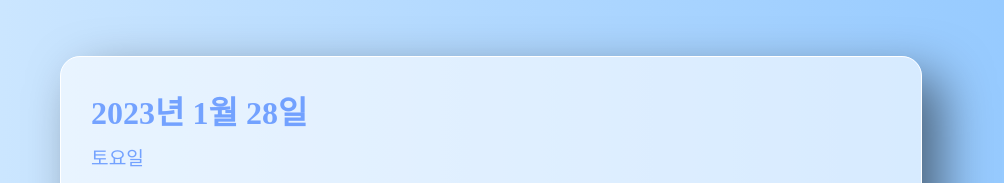
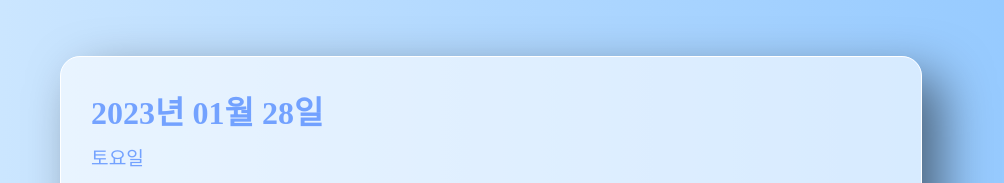
Before and after one commit to ydw1996/David_Review, a React (Create React App) app: page / in a window 1280 px wide. Shown: the top 183 px of the page, without its empty margins (149-1153 px from the left). Built offline with nearby package versions, Linux system fonts and the light colour scheme; a web font is replaced by a local one.

Commit message:
🎨feat : 달력 날짜 클릭시 텍스트 변경

```diff
--- a/package.json
+++ b/package.json
@@ -6,6 +6,7 @@
     "@testing-library/jest-dom": "^5.14.1",
     "@testing-library/react": "^13.0.0",
     "@testing-library/user-event": "^13.2.1",
+    "moment": "^2.29.4",
     "react": "^18.2.0",
     "react-calendar": "^4.0.0",
     "react-datepicker": "^4.10.0",
--- a/src/App.jsx
+++ b/src/App.jsx
@@ -1,6 +1,5 @@
 import { useState, useRef, useCallback } from "react";
 import { BsFillPlusCircleFill } from "react-icons/bs";
-import Calendar from "react-calendar";
 import "./App.css";
 import "react-calendar/dist/Calendar.css";
 import "./components/style/Calendar.css";
@@ -9,7 +8,6 @@ import TodoList from "./components/TodoList";
 import TodoPopup from "./components/TodoPopup";
 
 const App = () => {
-  const [date, setDate] = useState(new Date());
   const [selectedTodo, setSecletedTodo] = useState(null);
   const [addPopup, setAddPopup] = useState(false);
   const [todoValue, setTodoValue] = useState([
@@ -95,8 +93,7 @@ const App = () => {
 
   return (
     <div className="todoApp">
-      <TodoBoard todoValue={todoValue}>
-        <Calendar onChange={setDate} value={date} />{" "}
+      <TodoBoard todoValue={(todoValue, useState)}>
         <TodoList
           todoValue={todoValue}
           onCheckTodo={onCheckTodo}
--- a/src/components/TodoBoard.jsx
+++ b/src/components/TodoBoard.jsx
@@ -1,22 +1,21 @@
 import "./style/TodoBoard.css";
+import { useState } from "react";
+import Calendar from "react-calendar";
+import moment from "moment";
 
 const TodoBoard = ({ children }) => {
-  const today = new Date();
-
-  const dateString = today.toLocaleString("ko-KR", {
-    year: "numeric",
-    month: "long",
-    day: "numeric",
-  });
-
-  const dayName = today.toLocaleString("ko-KR", { weekday: "long" });
+  const [date, setDate] = useState(new Date());
+  const dayName = date.toLocaleString("ko-KR", { weekday: "long" });
 
   return (
     <div className="todoBoard">
-      <h1>{dateString}</h1>
+      <h1>{moment(date).format("YYYY년 MM월 DD일")}</h1>
       <div className="day">{dayName}</div>
       <hr />
-      <div className="todoBoard_container">{children}</div>
+      <div className="todoBoard_container">
+        <Calendar onChange={setDate} value={date} />
+        {children}
+      </div>
     </div>
   );
 };
```
Also changed, not shown: 2 other files (tests, documents, lock files or other folders).
